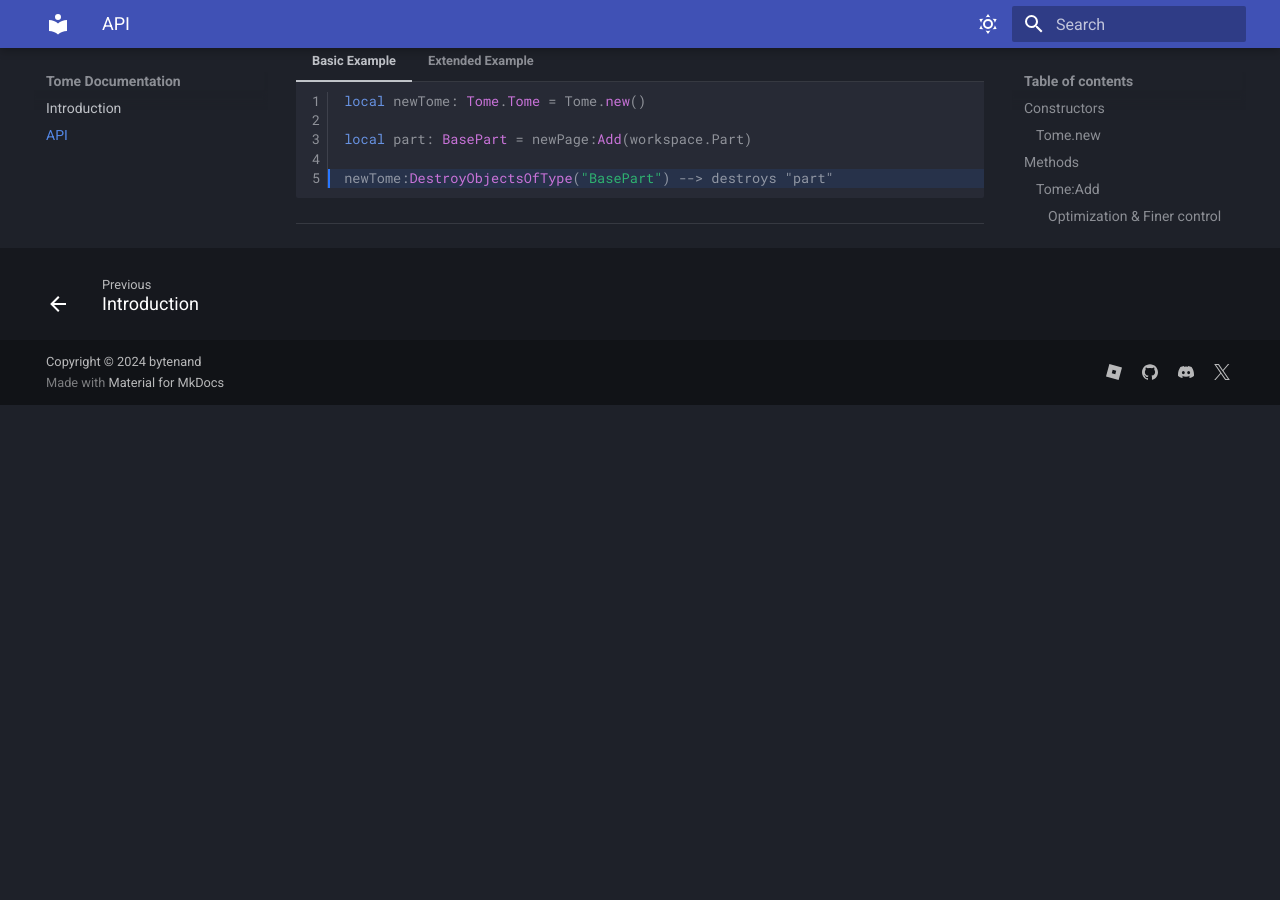
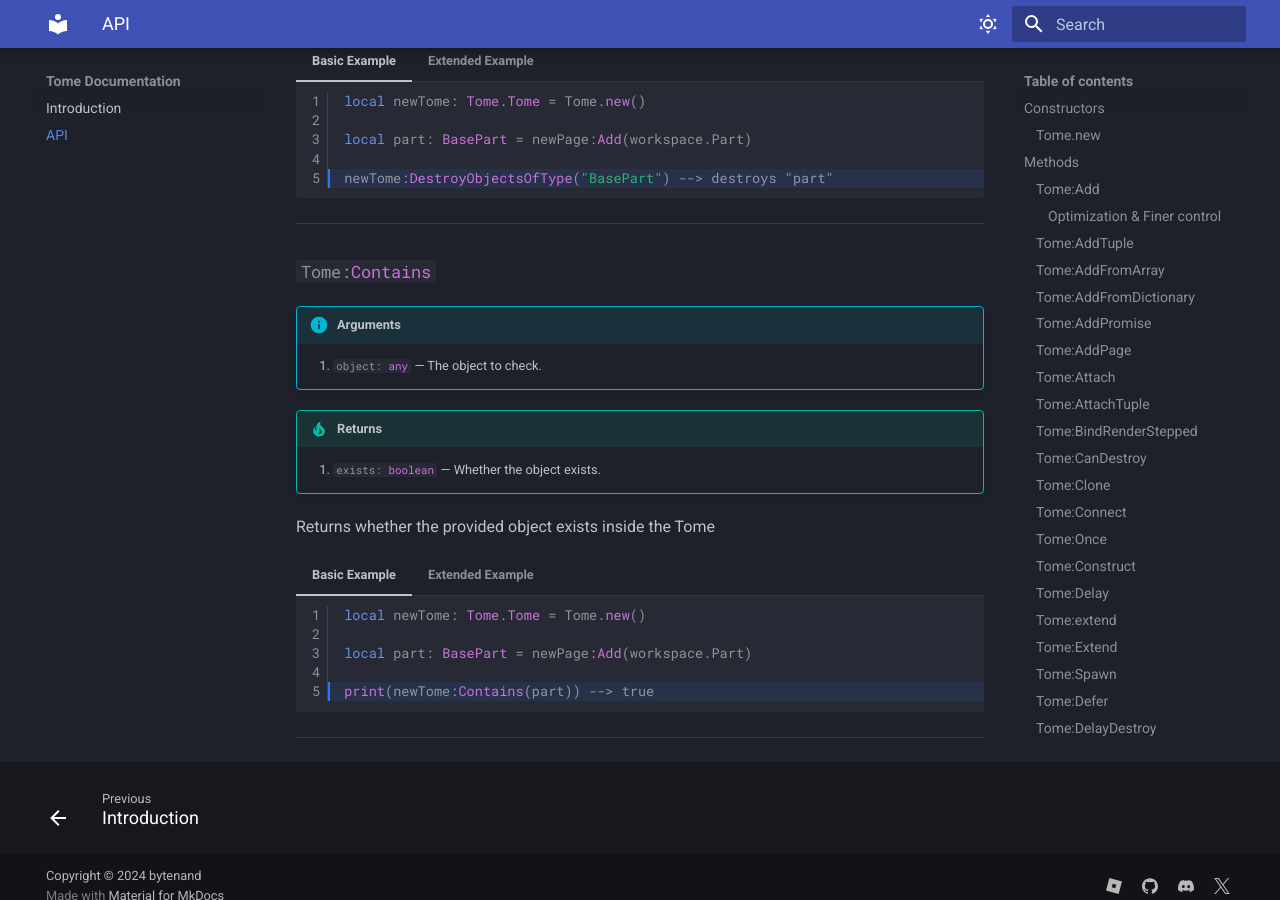
Before and after one commit to y29r/tome-docs, an MkDocs documentation site: the page built from docs/API.md, in a window 1280 px wide and 900 px high, scrolled down 16230 px. Built offline with MkDocs 1.6.1 and Material for MkDocs 9.7.7, drawn with Linux system fonts in a browser that asks for light colours; before the commit the page ends 16635 px from its top, so only the background shows below that.

Commit message:
Added Tome:Contains

````diff
--- a/docs/API.md
+++ b/docs/API.md
@@ -847,3 +847,31 @@ Destroys all objects that match the provided type. During querying Tome will sea
 	```
 
 ---
+
+### `#!luau Tome:Contains`
+
+!!! info "Arguments"
+	1. `#!luau object: any` &mdash; The object to check.
+
+!!! tip "Returns"
+	1. `#!luau exists: boolean` &mdash; Whether the object exists.
+
+Returns whether the provided object exists inside the Tome
+
+=== "Basic Example"
+	```luau linenums="1" hl_lines="5-5"
+	local newTome: Tome.Tome = Tome.new()
+
+	local part: BasePart = newPage:Add(workspace.Part)
+
+	print(newTome:Contains(part)) --> true
+	```
+
+=== "Extended Example"
+	```luau linenums="1" hl_lines="3-3"
+	local newTome: Tome.Tome = Tome.new()
+
+	print(newTome:Contains(workspace.Part2)) --> false
+	```
+
+---
````
